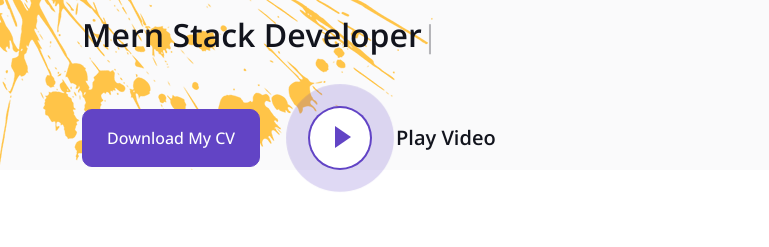
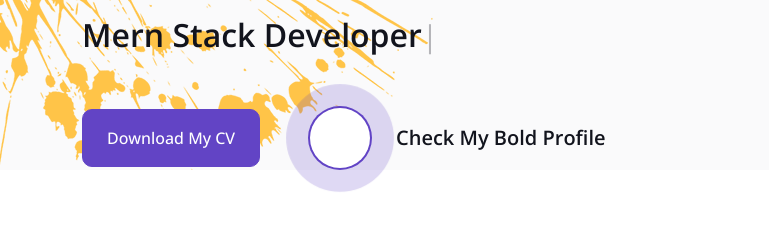
Before and after one commit to sufiisarkaar/sufiyan, a plain HTML site: page docs/portfolio/index.html in a window 1280 px wide. Shown: the part 130-377 px from the top of the page, 0-769 px from the left. Drawn offline with nearby package versions, Linux system fonts and the light colour scheme; grey boxes are pictures that could not be loaded.

Commit message:
Added Bold Profile

```diff
--- a/docs/portfolio/css/style.css
+++ b/docs/portfolio/css/style.css
@@ -164,9 +164,9 @@
     width: 0;
     height: 0;
     left: -1px;
-    border-left: 16px solid var(--primary);
-    border-top: 11px solid transparent;
-    border-bottom: 11px solid transparent;
+    /* border-left: 25px solid var(--primary);
+    border-top: 5px solid transparent;
+    border-bottom: 20px solid transparent; */
 }
 
 @keyframes pulse-border {
--- a/docs/portfolio/index.html
+++ b/docs/portfolio/index.html
@@ -84,11 +84,12 @@
                     <div class="d-flex align-items-center pt-5">
 
                         <a href="./cv/ResumeSufiyan02.pdf" class="btn btn-primary py-3 px-4 me-5" download>Download My CV</a>
-                        <button type="button" class="btn-play" data-bs-toggle="modal"
-                                data-src="https://youtube.com/shorts/1SmjYwN16Ys?feature=share" data-bs-target="#videoModal">
+
+                        <a type="button" class="btn-play" href="https://bold.pro/my/sufiyan-240725153155" target="_blank" id="openLink">
                             <span></span>
-                        </button>
-                        <h5 class="ms-4 mb-0 d-none d-sm-block">Play Video</h5>
+                        </a>
+
+                        <h5 class="ms-4 mb-0 d-none d-sm-block">Check My Bold Profile</h5>
                     </div>
                 </div>
                 <div class="col-lg-6 ">
```
